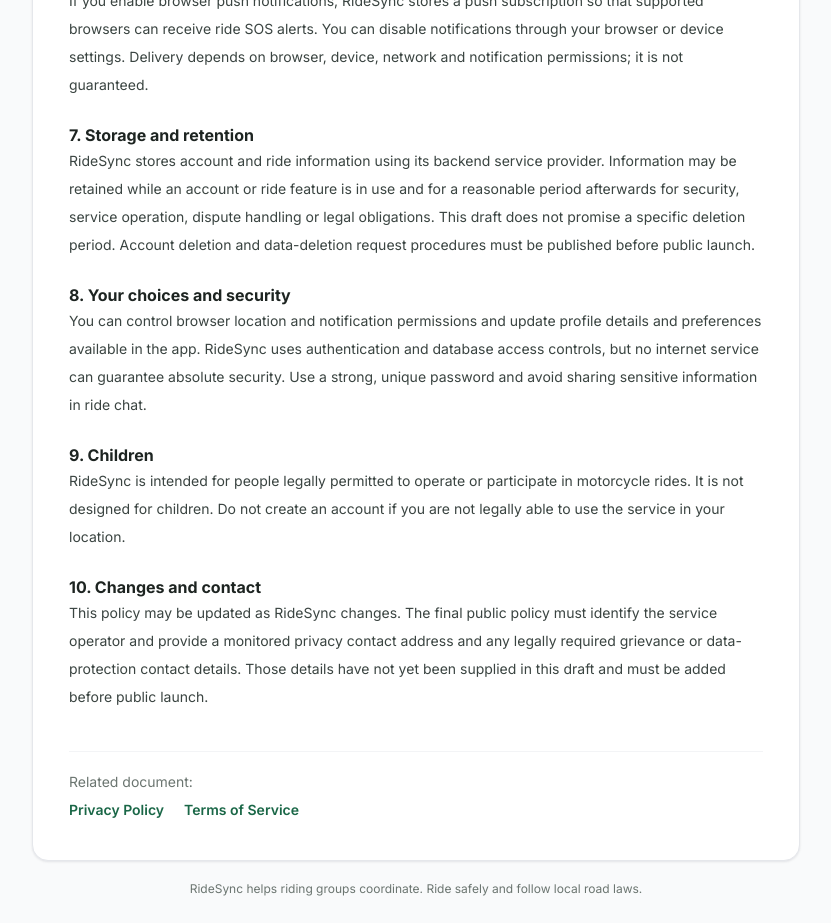
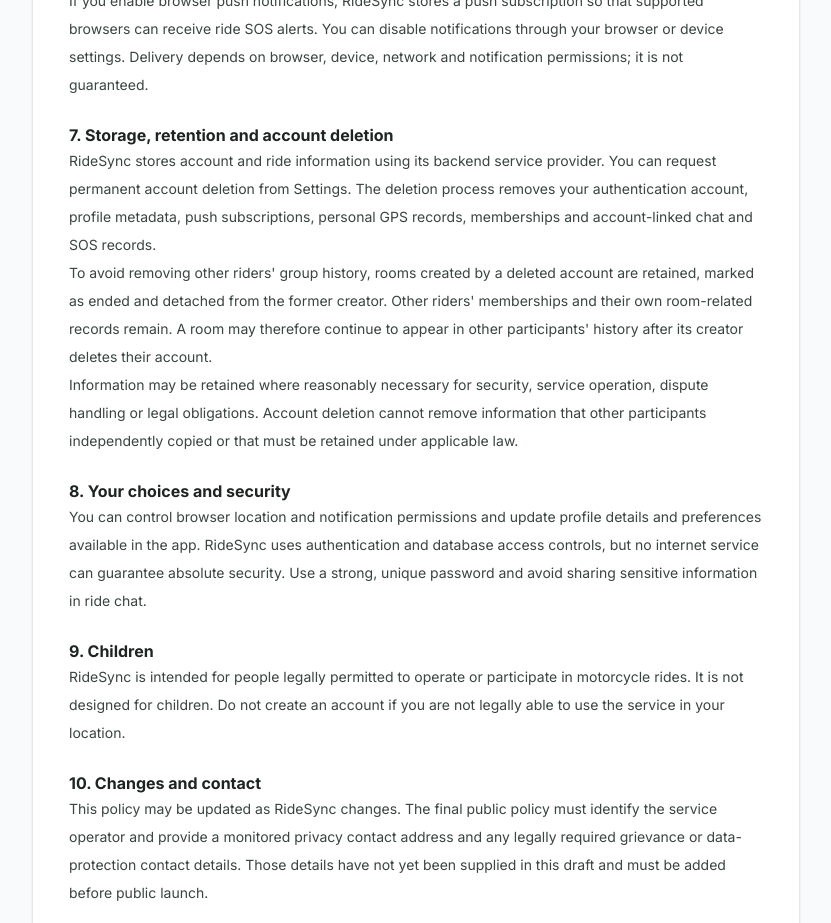
Before and after one commit to 33sanskar33/RideSync, a React (Vite) app: page /privacy in a window 1280 px wide. Shown: the part 1520-2443 px from the top of the page, without its empty margins (224-1055 px from the left). Built offline with nearby package versions, Linux system fonts and the light colour scheme; no server answers.

Commit message:
Document account deletion and ride retention

```diff
--- a/src/pages/PrivacyPolicyPage.tsx
+++ b/src/pages/PrivacyPolicyPage.tsx
@@ -77,13 +77,23 @@ export default function PrivacyPolicyPage() {
       </section>
 
       <section>
-        <h2 className="text-base font-bold text-charcoal">7. Storage and retention</h2>
+        <h2 className="text-base font-bold text-charcoal">7. Storage, retention and account deletion</h2>
         <p>
-          RideSync stores account and ride information using its backend service provider. Information may
-          be retained while an account or ride feature is in use and for a reasonable period afterwards for
-          security, service operation, dispute handling or legal obligations. This draft does not promise a
-          specific deletion period. Account deletion and data-deletion request procedures must be published
-          before public launch.
+          RideSync stores account and ride information using its backend service provider. You can request
+          permanent account deletion from Settings. The deletion process removes your authentication account,
+          profile metadata, push subscriptions, personal GPS records, memberships and account-linked chat
+          and SOS records.
+        </p>
+        <p>
+          To avoid removing other riders' group history, rooms created by a deleted account are retained,
+          marked as ended and detached from the former creator. Other riders' memberships and their own
+          room-related records remain. A room may therefore continue to appear in other participants'
+          history after its creator deletes their account.
+        </p>
+        <p>
+          Information may be retained where reasonably necessary for security, service operation, dispute
+          handling or legal obligations. Account deletion cannot remove information that other participants
+          independently copied or that must be retained under applicable law.
         </p>
       </section>
 
```
